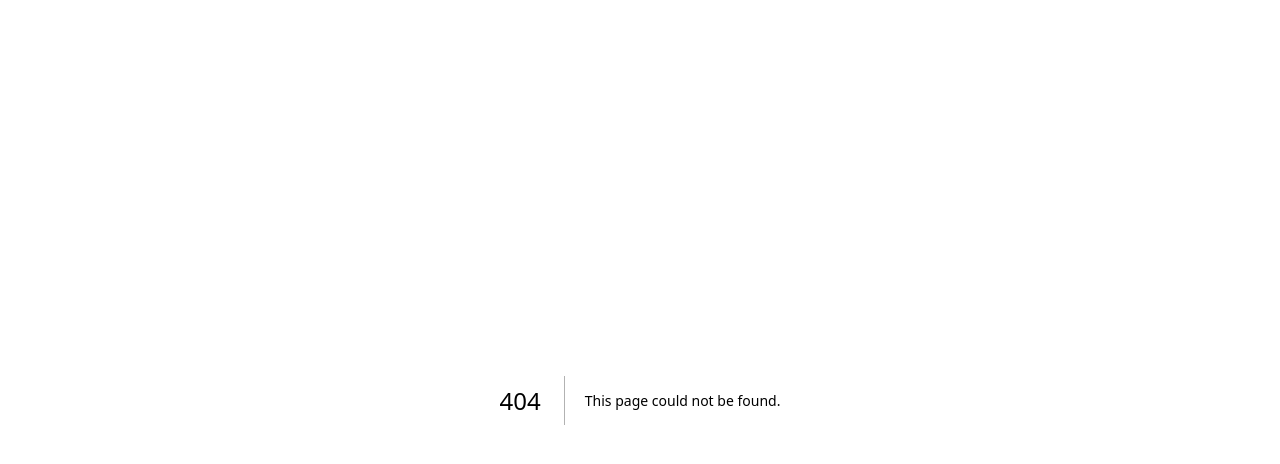
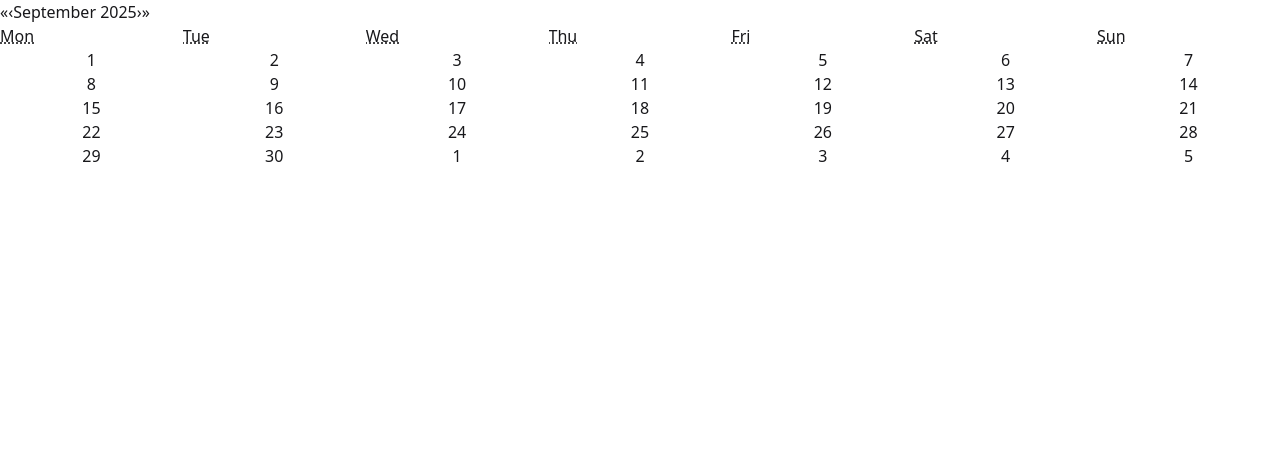
Before and after one commit to Nobu-DD/Mushroom_Mountain, a Next.js app: page /calendar in a window 1280 px wide. Before the commit this address had no page. Shown: the top 464 px of the page. Built offline with nearby package versions, Linux system fonts and the light colour scheme.

Commit message:
add:react-calendarをインストール

```diff
--- /dev/null
+++ b/app/calendar/page.tsx
@@ -0,0 +1,8 @@
+import Calendar from 'react-calendar'
+export default function Page() {
+  return (
+    <div>
+      <Calendar/>
+    </div>
+  );
+}
--- a/app/page.tsx
+++ b/app/page.tsx
@@ -1,3 +1,8 @@
 export default function Page() {
-  return <h1 className="text-2xl bg-pink-500">Hello, Next.js!</h1>
+  return (
+    <div>
+      <h1 className="text-2xl bg-pink-500 mb-5">Hello, Next.js!</h1>
+      <button className="btn btn-secondary">Secondary</button>
+    </div>
+  );
 }
--- a/package.json
+++ b/package.json
@@ -2,10 +2,14 @@
   "name": "Mushroom_Mountain",
   "version": "0.1.0",
   "dependencies": {
+    "@fullcalendar/core": "^6.1.19",
+    "@fullcalendar/daygrid": "^6.1.19",
+    "@fullcalendar/react": "^6.1.19",
     "@tailwindcss/postcss": "^4.1.13",
     "next": "latest",
     "postcss": "^8.5.6",
     "react": "latest",
+    "react-calendar": "^6.0.0",
     "react-dom": "latest",
     "tailwindcss": "^4.1.13"
   },
```
Also changed, not shown: 1 other file (tests, documents, lock files or other folders).
